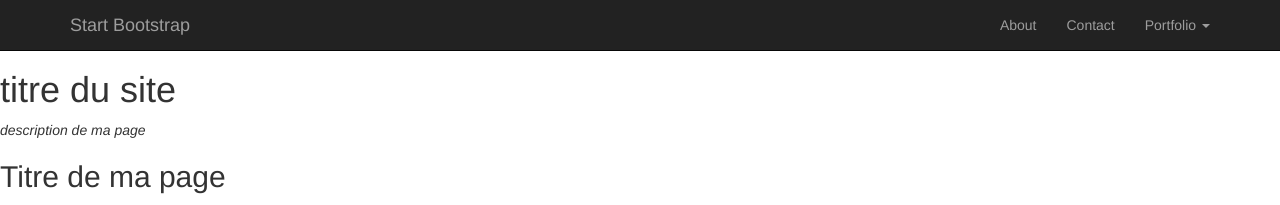
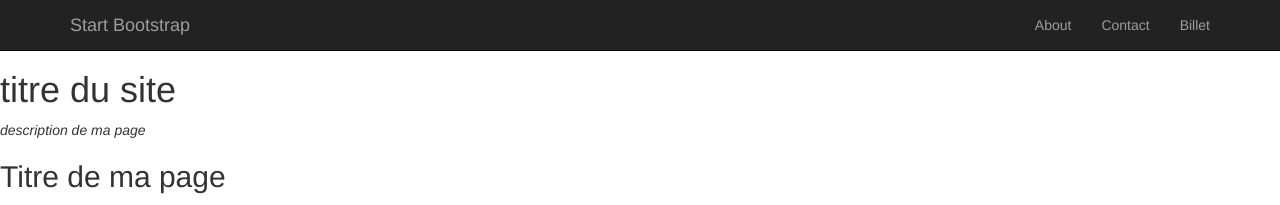
Before and after one commit to LeaBr/LeaBr.github.io, a Jekyll site: the page built from index.html, in a window 1280 px wide. Shown: the top 205 px of the page. Built offline with Jekyll 4.4.1, drawn with Linux system fonts in a browser that asks for light colours; nearby versions of some CDN libraries; library files that are not in the unit come from our copies.

Commit message:
modifié :         _includes/header.html

```diff
--- a/_includes/header.html
+++ b/_includes/header.html
@@ -28,26 +28,15 @@
                         <a href="contact.html">Contact</a>
                     </li>
 
-                    <li class="dropdown">
-                        <a href="#" class="dropdown-toggle" data-toggle="dropdown">Portfolio <b class="caret"></b></a>
-                        <ul class="dropdown-menu">
-
-                            <li>
-                                <a href="portfolio-3-col.html">3 Column Portfolio</a>
-                            </li>
-
-                            <li>
-                                <a href="portfolio-item.html">Single Portfolio Item</a>
-                            </li>
-                        </ul>
+                    <li>
+                        <a href="contact.html">Billet</a>
                     </li>
-
-
-
                 </ul>
             </div>
+
             <!-- /.navbar-collapse -->
         </div>
         <!-- /.container -->
     </nav>
+
 </header>
```
